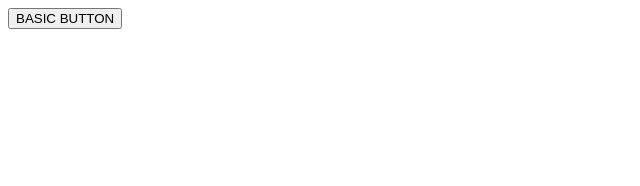
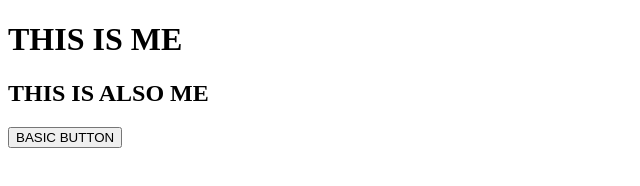
Before and after one commit to Ayush0569/ayushgit, a plain HTML site: page index.html in a window 1280 px wide. Shown: the whole page, without its empty margins (0-640 px from the left). Drawn offline with Linux system fonts and the light colour scheme.

Commit message:
another heading added

```diff
--- a/index.html
+++ b/index.html
@@ -6,7 +6,8 @@
     <title>BOOTSTRAP</title>
 </head>
 <body>
-
+    <h1>THIS IS ME</h1>
+    <h2>THIS IS ALSO ME</h2>
     <button type="button" class="btn">BASIC BUTTON</button>
 
 </body>
```
